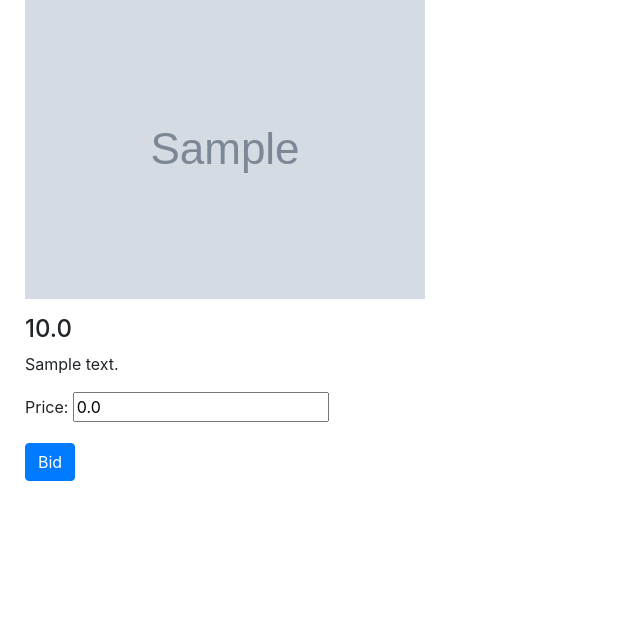
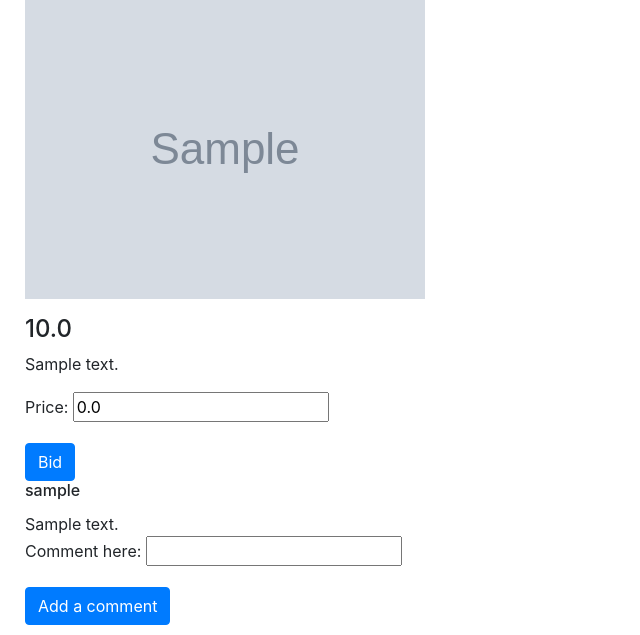
Before and after one commit to NohaGad/Commerce-Django, a Django app: page /listing/1 in a window 1280 px wide. Shown: the part 210-845 px from the top of the page, without its empty margins (0-640 px from the left). Before the commit the page ends 691 px from the top, so only its background shows below. Run offline with Django 3.2, Linux system fonts and the light colour scheme; tables that the repository leaves empty hold one stand-in row (values such as "Sample post"); grey boxes marked "Sample" are stand-in pictures; some libraries are stand-ins or nearby versions.

Commit message:
Add a winner message

```diff
--- a/auctions/models.py
+++ b/auctions/models.py
@@ -55,7 +55,7 @@ class Bid(models.Model):
 
 class Comment(models.Model):
     commenter = models.ForeignKey(User, on_delete=models.CASCADE)
-    text = models.CharField(max_length=256)
+    text = models.CharField(max_length=512)
     auction = models.ForeignKey(AuctionListing, on_delete=models.CASCADE)
 
     def __str__(self):
--- a/auctions/templates/auctions/listingpage.html
+++ b/auctions/templates/auctions/listingpage.html
@@ -1,7 +1,11 @@
 {% extends "auctions/layout.html" %}
 
 {% block body %}
-
+    {% if is_winner %}
+    <div class="alert alert-success" role="alert">
+        Congratulations You won this auction{{auction_listing.winner}}
+    </div>
+    {% endif %}
     <div class="container-fluid">
         <h2>{{auction_listing.title}}</h2>
         <img src={% firstof auction_listing.photo default_image %} class="img-fluid" alt="Listing Image">
@@ -20,6 +24,27 @@
             </div>
             <input class="btn btn-primary" type="submit" value="Bid">
         </form>
+        <div>
+            {% for comment in listing_comments %}
+                <div>
+                    <h6 class="card-title"> {{comment.commenter}}</h6>
+                    <p class="card-text">{{comment.text}}</p>
+                </div>
+            {% endfor %}
+        </div>
+        <form action="{% url 'auctions:comment' id=auction_listing.id %}"  method="post">
+            {% csrf_token %}
+            <div class="form-group">
+                {% if comment_form.text.errors %}
+                    <div class="alert alert-danger" role="alert">
+                        {{comment_form.text.errors}}
+                     </div>
+                {% endif %}
+                <label for="id_text">Comment here:</label>
+                {{ comment_form.text}}
+            </div>
+            <input class="btn btn-primary" type="submit" value="Add a comment">
+        </form>
     </div>
 
 {% endblock %}
--- a/auctions/views.py
+++ b/auctions/views.py
@@ -126,8 +126,8 @@ def listing(request, id):
     bidding_form = BiddingForm()
     comment_form = CommentForm()
     listing_comments = Comment.objects.filter(auction = auction_listing)
-    return render(request, "auctions/listingpage.html",{"auction_listing" : auction_listing , "default_image": DEFAULT_IMAGE, "bidding_form": bidding_form ,"comment_form":comment_form,"listing_comments":listing_comments
-                                                        })
+    is_winner = request.user == auction_listing.winner
+    return render(request, "auctions/listingpage.html",{"auction_listing" : auction_listing , "default_image": DEFAULT_IMAGE, "bidding_form": bidding_form ,"comment_form":comment_form,"listing_comments":listing_comments,"is_winner":is_winner})
 
 def bidding(request, id):
     if not request.user.is_authenticated:
```
